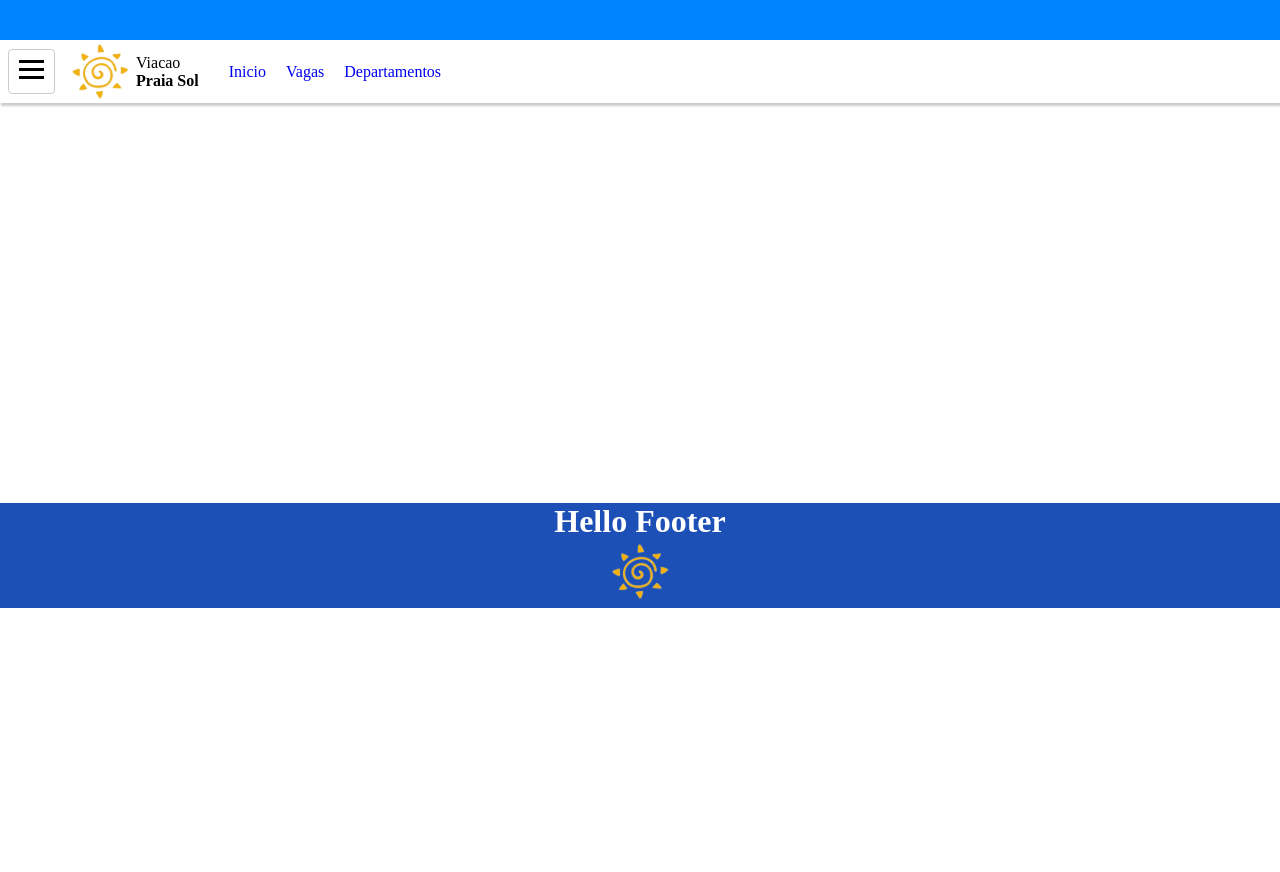
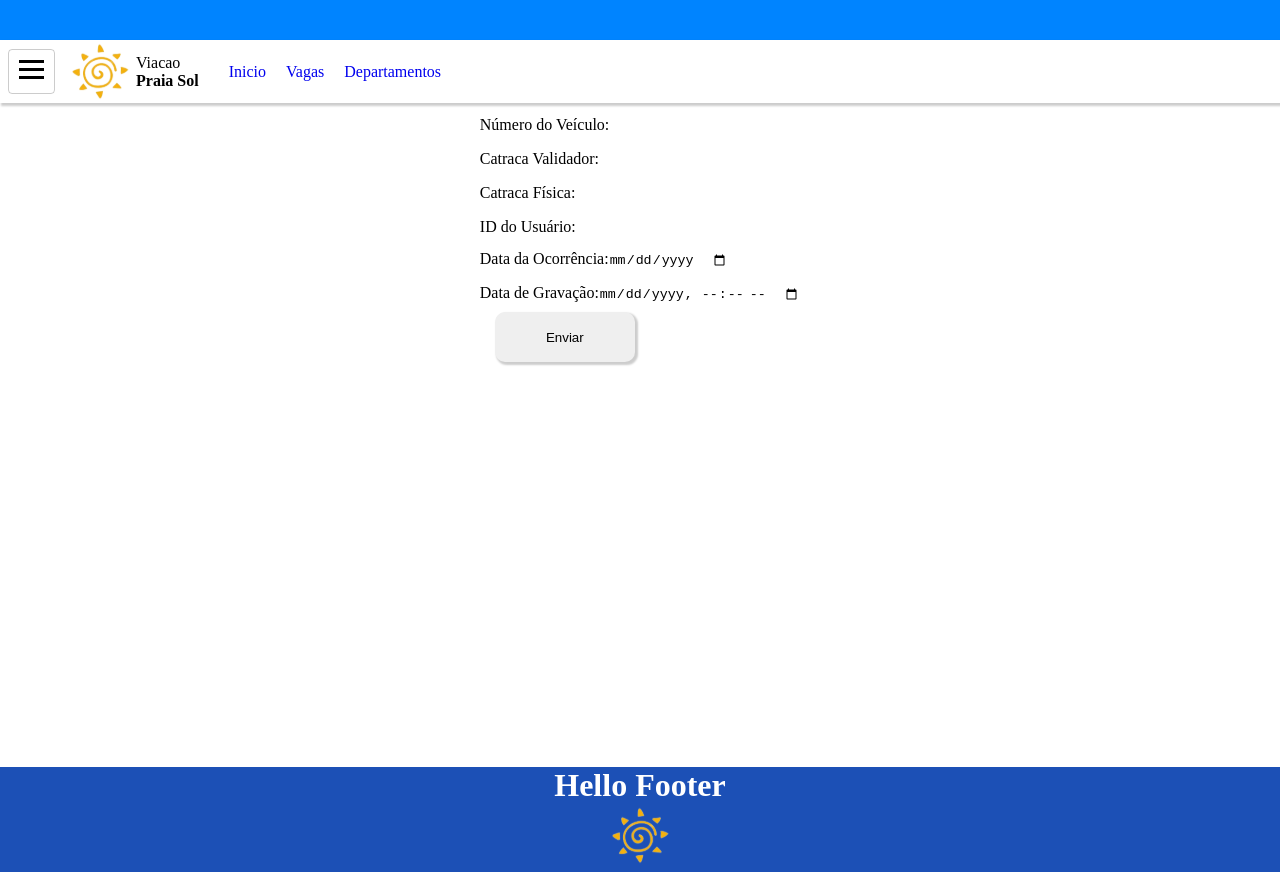
Before and after one commit to yuritakeo/website-ps, a React (Vite) app: page /roleta in a window 1280 px wide. Before the commit the page ends 800 px from the top, so only its background shows below. Built offline with nearby package versions, Linux system fonts and the light colour scheme; no server answers.

Commit message:
exemplo de Pagina roleta

```diff
--- a/package.json
+++ b/package.json
@@ -13,7 +13,7 @@
   "dependencies": {
     "@emotion/react": "^11.11.4",
     "@emotion/styled": "^11.11.5",
-    "firebase": "^10.11.0",
+    "firebase": "^10.11.1",
     "react": "^18.2.0",
     "react-dom": "^18.2.0",
     "react-router-dom": "^6.22.3",
--- /dev/null
+++ b/src/pages/Roleta/index.jsx
@@ -0,0 +1,75 @@
+import React, { useState } from 'react';
+import {db, auth } from '../../services/firebaseConnection';
+import 'firebase/firestore';
+
+import { addDoc, collection } from 'firebase/firestore'
+
+const Formulario = () => {
+    const [numeroVeiculo, setNumeroVeiculo] = useState('');
+    const [catracaValidador, setCatracaValidador] = useState('');
+    const [catracaFisica, setCatracaFisica] = useState('');
+    const [idUsuario, setIdUsuario] = useState('');
+    const [dataOcorrencia, setDataOcorrencia] = useState('');
+    const [dataGravacao, setDataGravacao] = useState('');
+
+    const handleSubmit = async (e) => {
+        e.preventDefault();
+        try {
+
+
+            await addDoc(collection(db,'registros'), {
+                numeroVeiculo,
+                catracaValidador,
+                catracaFisica,
+                idUsuario,
+                dataOcorrencia,
+                dataGravacao,
+            });
+            alert('Registro adicionado com sucesso!');
+            // Limpar os campos após o envio
+            setNumeroVeiculo('');
+            setCatracaValidador('');
+            setCatracaFisica('');
+            setIdUsuario('');
+            setDataOcorrencia('');
+            setDataGravacao('');
+        } catch (error) {
+            console.error('Erro ao adicionar registro:', error);
+            alert('Ocorreu um erro ao adicionar registro.');
+        }
+    };
+
+    return (
+        <form onSubmit={handleSubmit}>
+            <label>
+                Número do Veículo:
+                <input type="text"
+                    value={numeroVeiculo}
+                    onChange={(e) => setNumeroVeiculo(e.target.value)} />
+            </label>
+            <label>
+                Catraca Validador:
+                <input type="text" value={catracaValidador} onChange={(e) => setCatracaValidador(e.target.value)} />
+            </label>
+            <label>
+                Catraca Física:
+                <input type="text" value={catracaFisica} onChange={(e) => setCatracaFisica(e.target.value)} />
+            </label>
+            <label>
+                ID do Usuário:
+                <input type="text" value={idUsuario} onChange={(e) => setIdUsuario(e.target.value)} />
+            </label>
+            <label>
+                Data da Ocorrência:
+                <input type="date" value={dataOcorrencia} onChange={(e) => setDataOcorrencia(e.target.value)} />
+            </label>
+            <label>
+                Data de Gravação:
+                <input type="datetime-local" value={dataGravacao} onChange={(e) => setDataGravacao(e.target.value)} />
+            </label>
+            <button type="submit">Enviar</button>
+        </form>
+    );
+};
+
+export default Formulario;
--- a/src/routes/index.jsx
+++ b/src/routes/index.jsx
@@ -8,6 +8,9 @@ import Treino from '../pages/Treino'
 import Register from '../pages/Register'
 
 
+import Roleta from "../pages/Roleta"
+
+
 
 function RoutesApp() {
     return (
@@ -16,7 +19,9 @@ function RoutesApp() {
             <Route path='/register' element={<Register />} />
             <Route path='/vagas' element={<Vagas />} />
             <Route path='/departamentos' element={<Departamentos />} />
+
             <Route path='/treino' element={<Treino />} />
+            <Route path='/roleta' element={<Roleta />} />
         </Routes>
     )
 }
```
Also changed, not shown: 1 other file (tests, documents, lock files or other folders).
